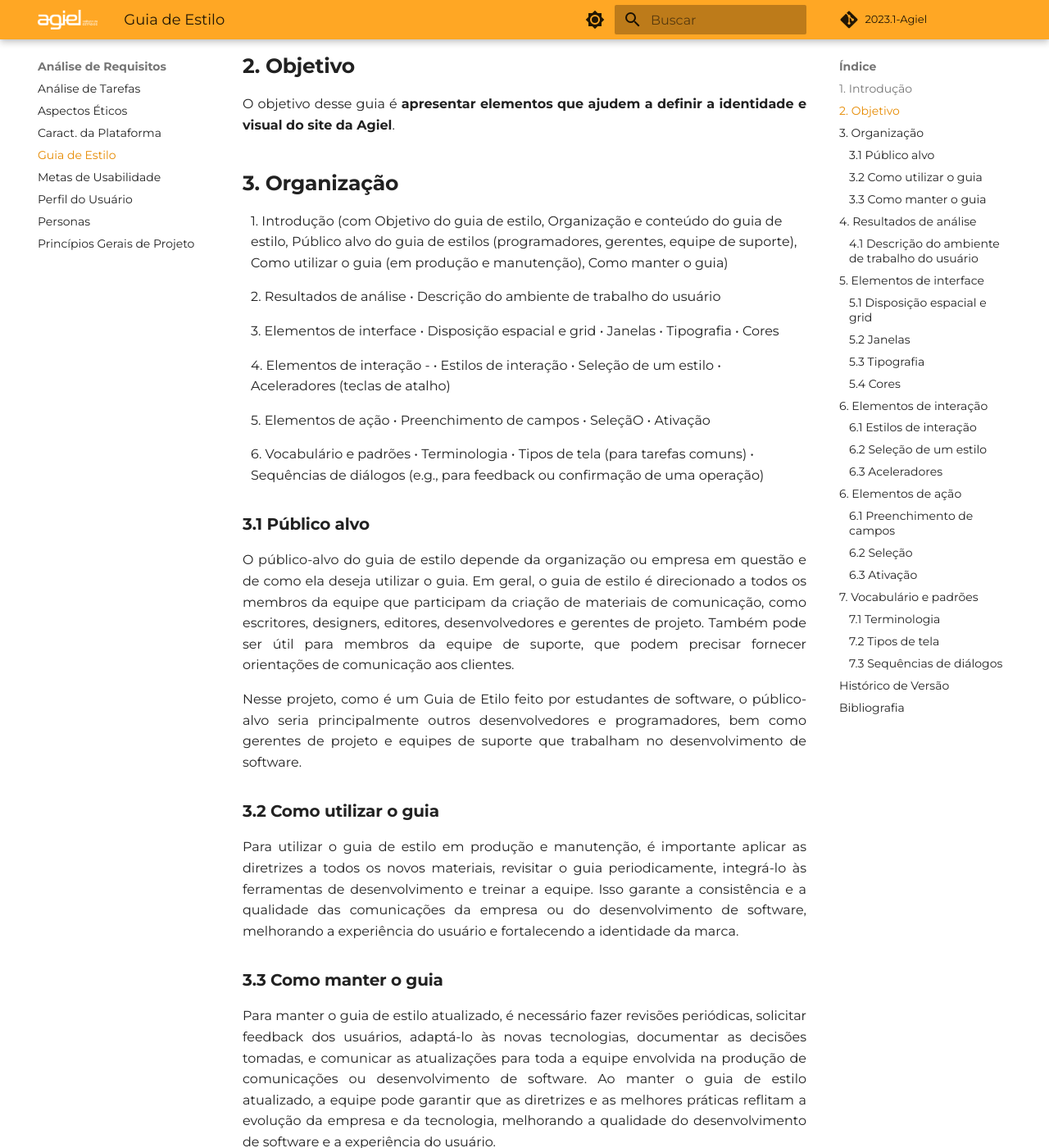
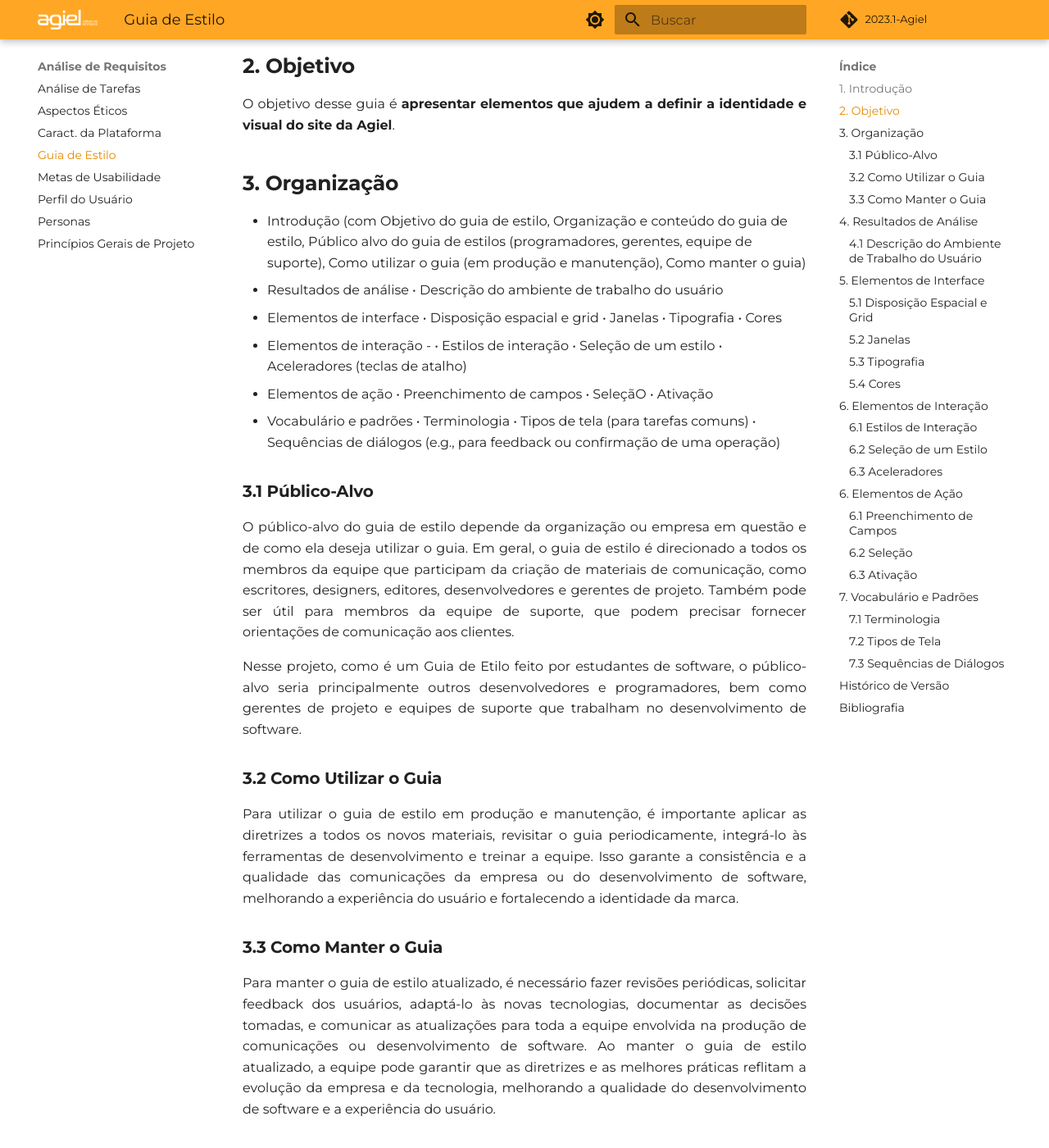
Before and after one commit to Interacao-Humano-Computador/2023.1-Agiel, an MkDocs documentation site: the page built from docs/requisitos/guia_de_estilo.md, in a window 1280 px wide and 1400 px high, scrolled down 460 px. Shown: the whole window at 82% size. Built offline with MkDocs 1.6.1 and Material for MkDocs 9.7.7, drawn with Linux system fonts in a browser that asks for light colours; some web fonts are replaced; comment, search, counter and statistics services are not loaded; some of the changed text lies outside the part shown.

```diff
--- a/docs/requisitos/guia_de_estilo.md
+++ b/docs/requisitos/guia_de_estilo.md
@@ -12,22 +12,17 @@ O objetivo desse guia é <b>apresentar elementos que ajudem a definir a identida
 
 ## **3. Organização**
 <p align="justify">
-<UL>1. Introdução (com Objetivo do guia de estilo, Organização e conteúdo do guia de estilo, Público alvo do guia de estilos (programadores, gerentes, equipe de suporte), Como utilizar o guia (em produção e manutenção), Como manter o guia)
-</UL>
-<UL>2. Resultados de análise • Descrição do ambiente de trabalho do usuário
-</UL>
-<UL>3. Elementos de interface • Disposição espacial e grid • Janelas • Tipografia • Cores
-</UL>
-<UL>4. Elementos de interação - • Estilos de interação • Seleção de um estilo • Aceleradores (teclas de atalho)
-</UL>
-<UL>5. Elementos de ação • Preenchimento de campos • SeleçãO • Ativação
-</UL>
-<UL>
-6. Vocabulário e padrões • Terminologia • Tipos de tela (para tarefas comuns) • Sequências de diálogos (e.g., para feedback ou confirmação de uma operação)
-</UL>
+<ul>
+<li>Introdução (com Objetivo do guia de estilo, Organização e conteúdo do guia de estilo, Público alvo do guia de estilos (programadores, gerentes, equipe de suporte), Como utilizar o guia (em produção e manutenção), Como manter o guia)</li>
+<li>Resultados de análise • Descrição do ambiente de trabalho do usuário</li>
+<li>Elementos de interface • Disposição espacial e grid • Janelas • Tipografia • Cores</li>
+<li>Elementos de interação - • Estilos de interação • Seleção de um estilo • Aceleradores (teclas de atalho)</li>
+<li>Elementos de ação • Preenchimento de campos • SeleçãO • Ativação</li>
+<li>Vocabulário e padrões • Terminologia • Tipos de tela (para tarefas comuns) • Sequências de diálogos (e.g., para feedback ou confirmação de uma operação)</li>
+</ul>
 </p>
 
-### **3.1 Público alvo**
+### **3.1 Público-Alvo**
 <p align="justify">
 O público-alvo do guia de estilo depende da organização ou empresa em questão e de como ela deseja utilizar o guia. Em geral, o guia de estilo é direcionado a todos os membros da equipe que participam da criação de materiais de comunicação, como escritores, designers, editores, desenvolvedores e gerentes de projeto. Também pode ser útil para membros da equipe de suporte, que podem precisar fornecer orientações de comunicação aos clientes.
 </p>
@@ -35,18 +30,18 @@ O público-alvo do guia de estilo depende da organização ou empresa em questã
 Nesse projeto, como é um Guia de Etilo feito por estudantes de software, o público-alvo seria principalmente outros desenvolvedores e programadores, bem como gerentes de projeto e equipes de suporte que trabalham no desenvolvimento de software.
 </p>
 
-### **3.2 Como utilizar o guia**
+### **3.2 Como Utilizar o Guia**
 <p align="justify">
 Para utilizar o guia de estilo em produção e manutenção, é importante aplicar as diretrizes a todos os novos materiais, revisitar o guia periodicamente, integrá-lo às ferramentas de desenvolvimento e treinar a equipe. Isso garante a consistência e a qualidade das comunicações da empresa ou do desenvolvimento de software, melhorando a experiência do usuário e fortalecendo a identidade da marca.
 </p>
 
-### **3.3 Como manter o guia**
+### **3.3 Como Manter o Guia**
 <p align="justify">
 Para manter o guia de estilo atualizado, é necessário fazer revisões periódicas, solicitar feedback dos usuários, adaptá-lo às novas tecnologias, documentar as decisões tomadas, e comunicar as atualizações para toda a equipe envolvida na produção de comunicações ou desenvolvimento de software. Ao manter o guia de estilo atualizado, a equipe pode garantir que as diretrizes e as melhores práticas reflitam a evolução da empresa e da tecnologia, melhorando a qualidade do desenvolvimento de software e a experiência do usuário.
 </p>
 
-## **4. Resultados de análise**
-### **4.1 Descrição do ambiente de trabalho do usuário**
+## **4. Resultados de Análise**
+### **4.1 Descrição do Ambiente de Trabalho do Usuário**
 <p align="justify">
 Em geral, o ambiente de trabalho do usuário no site da Agiel é projetado para tornar o processo de busca e candidatura a vagas de estágio o mais fácil e eficiente possível, fornecendo acesso a um grande número de vagas e recursos úteis.
 </p>
@@ -54,8 +49,8 @@ Em geral, o ambiente de trabalho do usuário no site da Agiel é projetado para
 Uma vez que o usuário encontre uma vaga de interesse, ele pode ler a descrição completa da vaga, que geralmente inclui informações sobre a empresa, requisitos específicos, responsabilidades e benefícios. O usuário também pode enviar sua candidatura diretamente pelo site.
 </p>
 
-## **5. Elementos de interface**
-### **5.1 Disposição espacial e grid**
+## **5. Elementos de Interface**
+### **5.1 Disposição Espacial e Grid**
 <p align="justify">
 A interface do site é dividida em três áreas principais. A parte superior, mostrada na figura 1, apresenta um menu de opções de como o usúario quer fazer o login.
 </p>
@@ -120,13 +115,13 @@ O site tem como cores principais o #ea7600 e o #004c97 como pode ver na figura 7
 <p> Figura 7: Cores principais do site <br/>(Fonte: autor, 2023).</p>
 </div>
 
-## **6. Elementos de interação**
-### **6.1 Estilos de interação**
+## **6. Elementos de Interação**
+### **6.1 Estilos de Interação**
 <p align="justify">
 Os usuários interagem com o site por meio de botões, formulários e ícones.
 </p>
 
-### **6.2 Seleção de um estilo**
+### **6.2 Seleção de um Estilo**
 <p align="justify">
 O site tem um estilo mais minimalista nos botões e menus, mas tem muitas imagens e pode ser um pouco poluído.
 </p>
@@ -156,8 +151,8 @@ ESTUDANTES:
 * App vagas
 * Blog do Estagiário
 
-## **6. Elementos de ação**
-### **6.1 Preenchimento de campos**
+## **6. Elementos de Ação**
+### **6.1 Preenchimento de Campos**
 <p align="justify">
 Os elementos de preenchimento de campos ocorre em todos os menus citados acima, pois o site necessita de login e cadastrar algumas informações.
 </p>
@@ -172,18 +167,18 @@ Os elementos de seleção ocorrem quando o estudande escolher uma vaga.
 A ativação é inclui botões, links e ícones.
 </p>
 
-## **7. Vocabulário e padrões**
+## **7. Vocabulário e Padrões**
 ### **7.1 Terminologia**
 <p align="justify">
 O site emprega termos relacionados a vagas de estágio e utiliza um vocabulário comum para facilitar o entendimento dos usuários que acessam a plataforma.
 </p>
 
-### **7.2 Tipos de tela**
+### **7.2 Tipos de Tela**
 <p align="justify">
 As telas do site apresentam um padrão simples e uniforme, com exceção da tela principal que contém muitas informações. A identidade visual é mantida em todas as telas, proporcionando uma experiência coesa e consistente ao usuário.
 </p>
 
-### **7.3 Sequências de diálogos**
+### **7.3 Sequências de Diálogos**
 <p align="justify">
 As sequências do site são consistentes e seguem um padrão, permitindo que o usuário se familiarize com o processo de navegação. Além disso, os botões de confirmação e cancelamento são semelhantes em todas as páginas, facilitando a compreensão e ações do usuário.
 </p>
```
Also changed, not shown: docs/requisitos/caracteristicas-da-plataforma.md (+67 -50 lines), docs/requisitos/perfil_do_usuario.md (+14 -28 lines), docs/requisitos/principios_gerais.md (+2 -2 lines).
